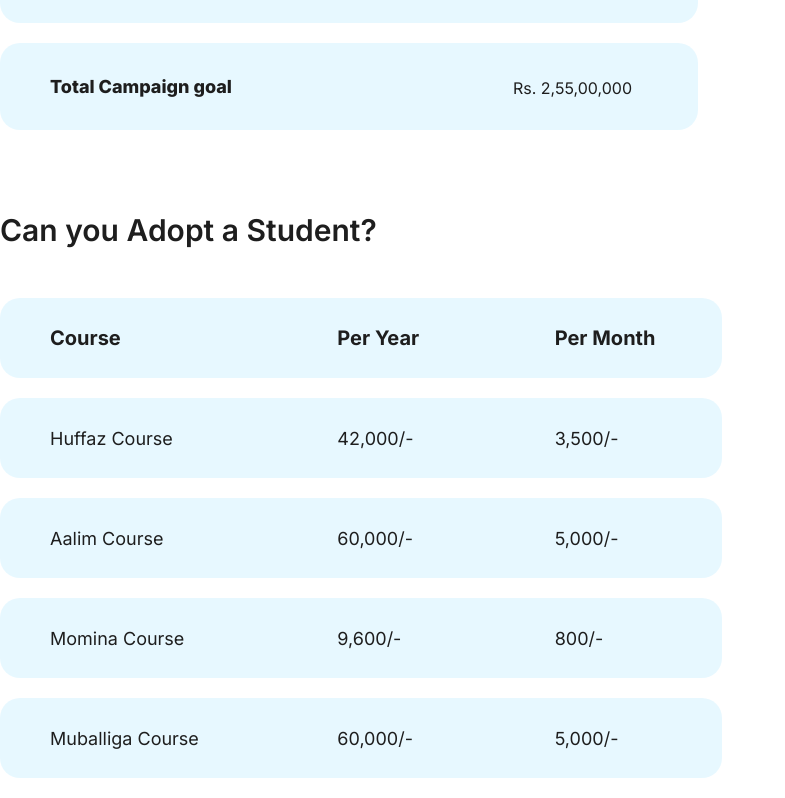
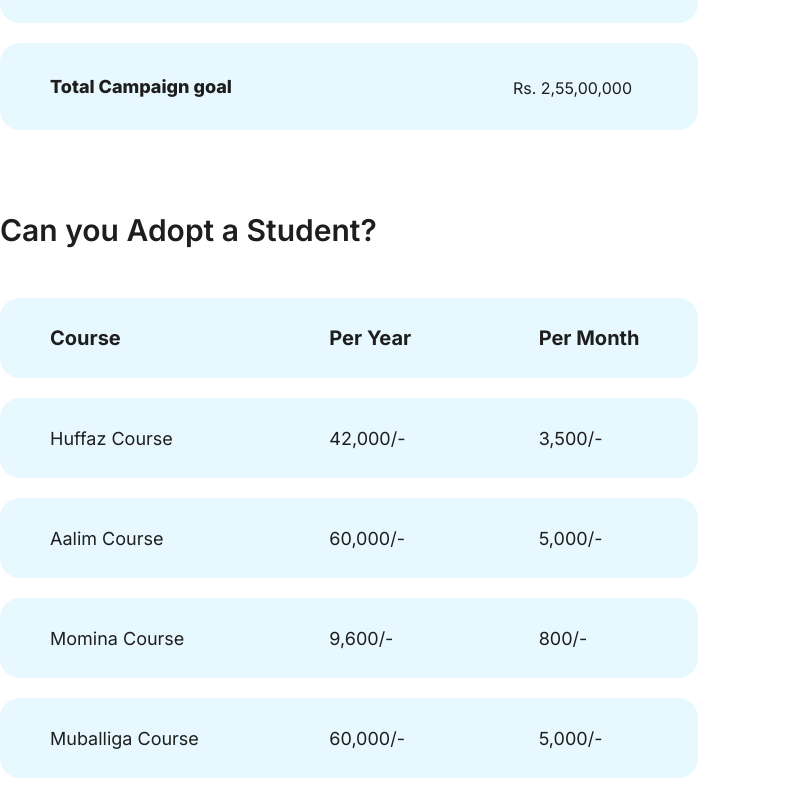
Before and after one commit to riyazz03/MADRASA-RAHMANIYA-, a Next.js app: page / in a window 1280 px wide. Shown: the part 3084-3882 px from the top of the page, without its empty margins (0-785 px from the left). Built offline with nearby package versions, Linux system fonts and the light colour scheme.

Commit message:
Mobile optimise

```diff
--- a/app/css/donation-overview.css
+++ b/app/css/donation-overview.css
@@ -28,7 +28,7 @@
   background-color: var(--secondary-bg-color);
   align-items: center;
   border-radius: 20px;
-  width: 722px;
+  width: 698px;
   height: 80px;
   gap: 50px;
 }
```
